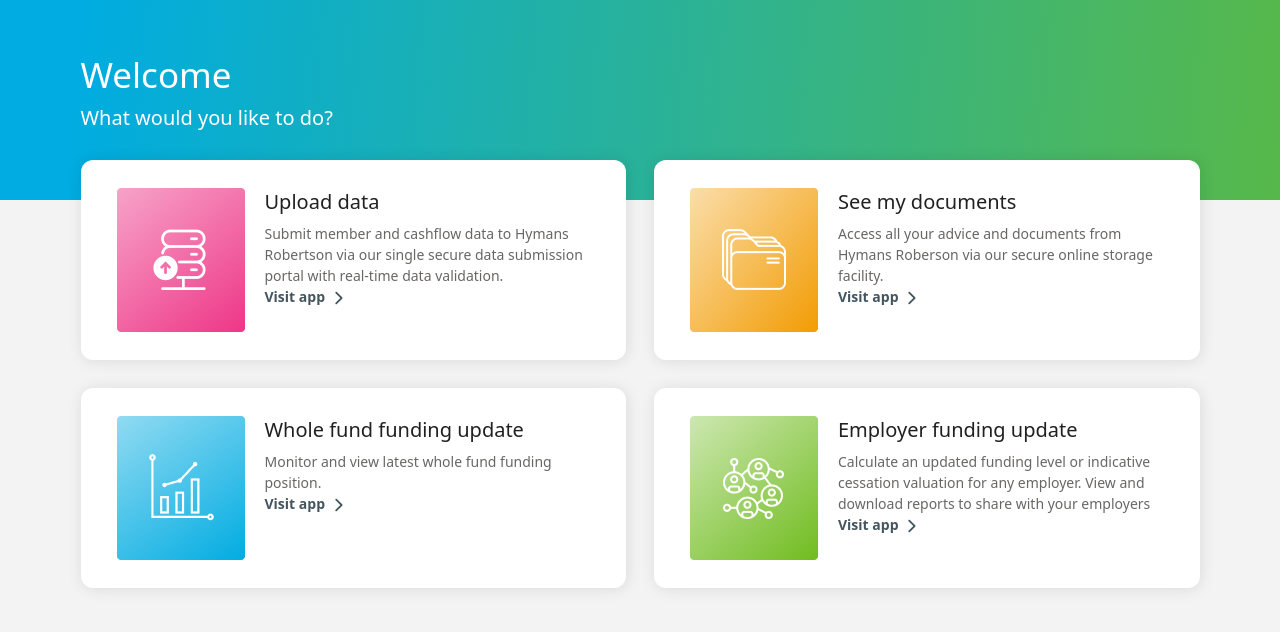
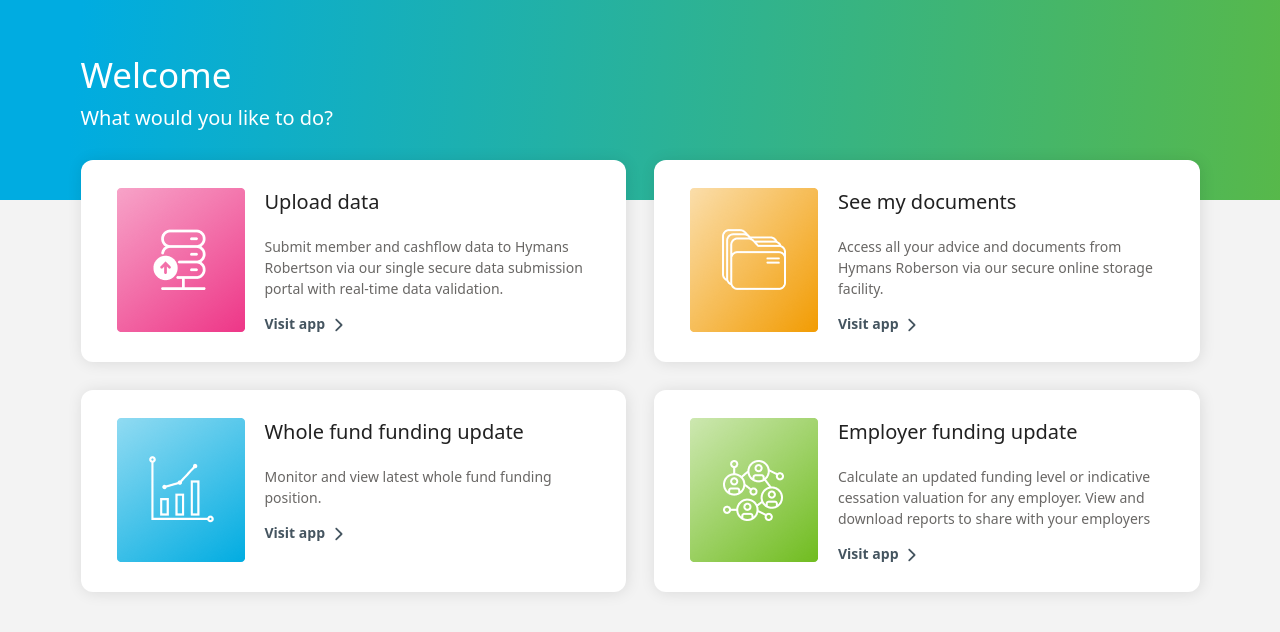
Before and after one commit to ottoworld/interview-task-2026-02-07, an Angular app: page / in a window 1280 px wide. Shown: the top 632 px of the page. Built offline with nearby package versions, Linux system fonts and the light colour scheme.

Commit message:
feat: task spacing changes

```diff
--- a/src/components/task/task.component.css
+++ b/src/components/task/task.component.css
@@ -7,8 +7,8 @@
   text-decoration: none;
   border: none;
 
-  padding-inline: var(--size-xl);
-  padding-block: var(--size-lg);
+  padding-inline: var(--size-sm);
+  padding-block: var(--size-sm);
   background: var(--background);
   box-shadow: var(--task-box-shadow);
   border-radius: var(--border-radius);
@@ -37,16 +37,15 @@
 }
 
 .task-head {
-  margin-top: 0;
   font-size: var(--size-md);
   line-height: var(--size-lg);
   font-weight: var(--font-weight-medium);
   color: var(--font-color-heading);
+  margin-bottom: var(--size-md);
 }
 
 .task-body {
   flex-grow: 1;
-  margin: 0;
   color: var(--font-color-default);
 }
 
@@ -72,3 +71,10 @@
     --task-icon-dark-display: inline;
   }
 }
+
+@media (min-width: 768px) {
+  :host {
+    padding-inline: var(--size-xl);
+    padding-block: var(--size-lg);
+  }
+}
```
